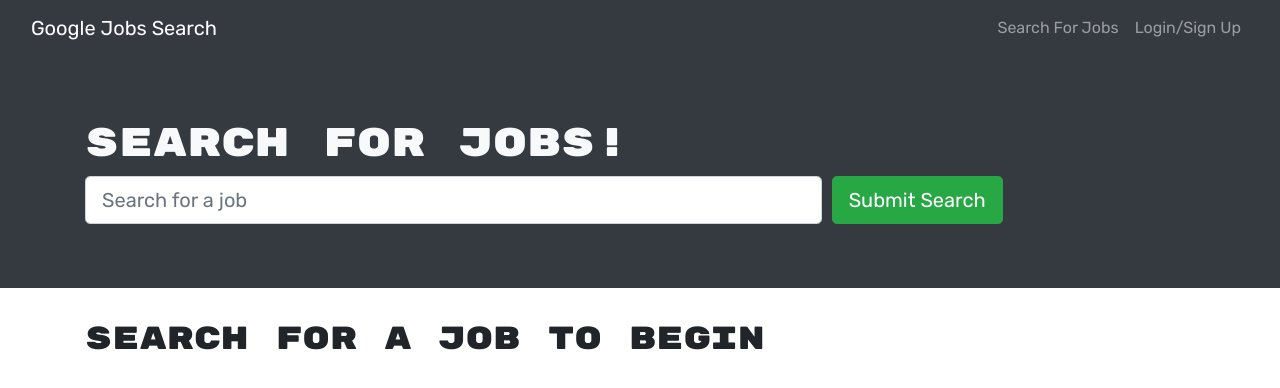
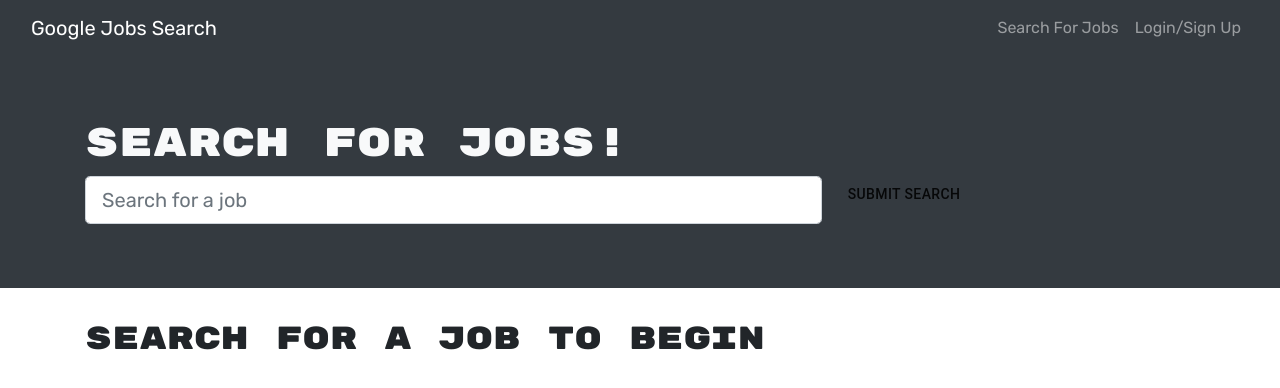
Before and after one commit to mhmunter/jobSearchEngineGraphQL, a React (Create React App) app in the folder client/: page / in a window 1280 px wide. Shown: the top 388 px of the page. Built offline with nearby package versions, Linux system fonts and the light colour scheme.

Commit message:
button worked through material ui

```diff
--- a/client/package.json
+++ b/client/package.json
@@ -5,6 +5,10 @@
   "proxy": "http://localhost:3001",
   "dependencies": {
     "@apollo/client": "^3.6.9",
+    "@emotion/react": "^11.9.3",
+    "@emotion/styled": "^11.9.3",
+    "@material-ui/core": "^4.12.4",
+    "@mui/material": "^5.8.7",
     "@testing-library/jest-dom": "^4.2.4",
     "@testing-library/react": "^9.3.2",
     "@testing-library/user-event": "^7.1.2",
@@ -15,7 +19,7 @@
     "react-bootstrap": "^1.0.1",
     "react-dom": "^16.13.1",
     "react-router-dom": "^5.1.2",
-    "react-scripts": "3.4.1"
+    "react-scripts": "^5.0.1"
   },
   "scripts": {
     "start": "react-scripts start",
--- a/client/src/pages/SearchJobs.js
+++ b/client/src/pages/SearchJobs.js
@@ -4,10 +4,11 @@ import {
   Container,
   Col,
   Form,
-  Button,
+  // Button,
   Card,
   CardColumns,
 } from 'react-bootstrap';
+import { Button } from '@material-ui/core';
 
 import Auth from '../utils/auth';
 import { saveJob, searchApiJobs } from '../utils/API';
@@ -104,7 +105,7 @@ const SearchJobs = () => {
                 />
               </Col>
               <Col xs={12} md={4}>
-                <Button type="submit" variant="success" size="lg">
+                <Button color="primary" type="submit" variant="success" size="lg">
                   Submit Search
                 </Button>
               </Col>
```
Also changed, not shown: 1 other file (tests, documents, lock files or other folders).
